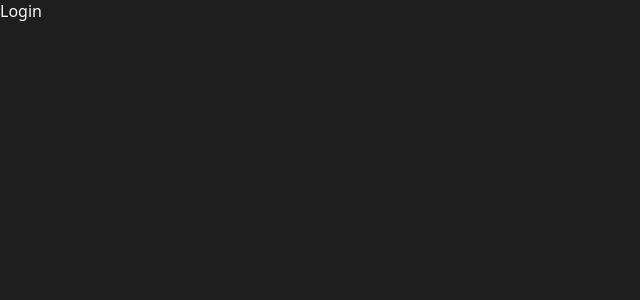
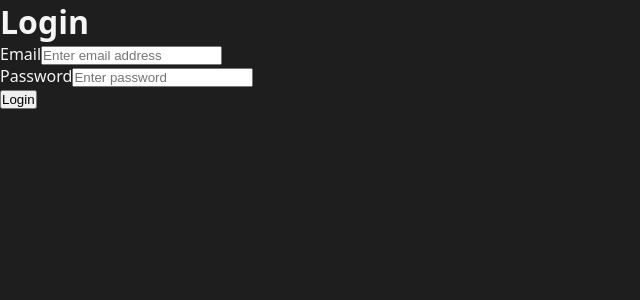
Before and after one commit to vrt-fardeen/genAi, a React app in the folder Frontend/: page /login in a window 1280 px wide. Shown: the top 300 px of the page, without its empty margins (0-640 px from the left). Built offline with nearby package versions, Linux system fonts and the light colour scheme; the HTML template or start-up script is replaced by a standard one.

Commit message:
login page

```diff
--- a/Frontend/src/features/auth/pages/Login.jsx
+++ b/Frontend/src/features/auth/pages/Login.jsx
@@ -2,7 +2,29 @@
 
 const Login = () => {
     return (
-        <div>Login</div>
+        <main>
+            <div className="form-container">
+                <h1>Login</h1>
+
+                <form>
+
+                    <div className="input-group">
+                        <label htmlFor="email">Email</label>
+                        <input type = "email" id='email' name="email" placeholder="Enter email address" ></input>
+                    </div>
+
+                    <div className="input-group">
+                        <label htmlFor="password">Password</label>
+                        <input type="password" id='password' name="password" placeholder="Enter password" ></input>
+                    </div>
+
+                    <button className='button primary-button' >Login</button>
+                </form>
+            </div>
+
+
+
+        </main>
     )
 }
 
```
